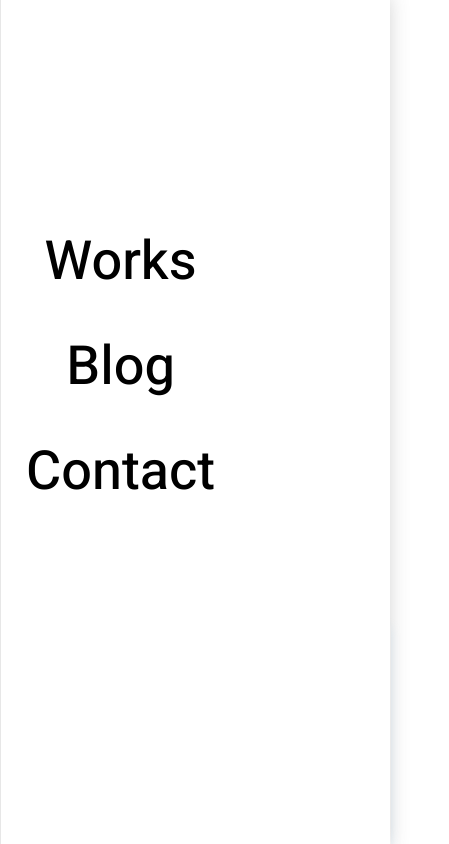
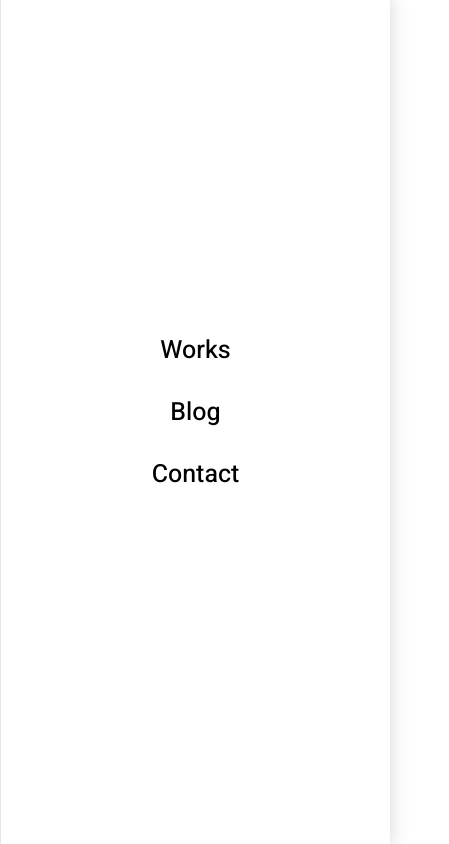
Before and after one commit to bodiavaleur/lenaportfolio, a React (Create React App) app: page / in a window 390 px wide. Both pictures are taken after a click on the element 342 px from the left and 30 px from the top of the page. Shown: the top 844 px of the page, 449 px wide, since content can reach past the window. Built offline with nearby package versions, Linux system fonts and the light colour scheme; some icons are missing.

Commit message:
edit-menu

```diff
--- a/src/components/Header/styles.css
+++ b/src/components/Header/styles.css
@@ -40,10 +40,3 @@
     display: none;
   }
 }
-
-@media only screen and (max-width: 475px) {
-  .burger-menu-open {
-    width: 100%;
-    align-content: flex-start;
-  }
-}
--- a/src/components/MobileMenu/styles.css
+++ b/src/components/MobileMenu/styles.css
@@ -57,23 +57,5 @@
 @media only screen and (max-width: 475px) {
   .mobile-menu {
     width: 100%;
-    display: flex;
-    justify-content: flex-start;
-    align-items: center;
-    padding-left: 25px;
-  }
-
-  .navigation {
-    width: auto;
-    height: 400px;
-  }
-
-  .navigation__link {
-    font-size: 54px;
-  }
-
-  .navigation__link:hover {
-    font-size: 60px;
-    color: #ff6464;
   }
 }
--- a/src/components/MyInfo/styles.css
+++ b/src/components/MyInfo/styles.css
@@ -1,5 +1,4 @@
 .infoblock {
-  height: 500px;
   width: 100%;
   max-width: 1200px;
   display: flex;
@@ -17,6 +16,7 @@
   justify-content: flex-start;
   align-content: center;
   gap: 25px;
+  padding-bottom: 35px;
 }
 .infoimg {
   position: relative;
--- a/src/components/RecentPosts/styles.css
+++ b/src/components/RecentPosts/styles.css
@@ -47,13 +47,12 @@
   background: #fff;
   box-shadow: 0px 4px 10px rgba(187, 225, 250, 0.25);
   border-radius: 4px;
-  width: 420px;
+  width: 100%;
   height: 300px;
   display: flex;
   flex-direction: column;
   justify-content: space-between;
   padding: 25px;
-  margin-right: 28px;
 }
 
 .information-header {
@@ -96,6 +95,7 @@
   }
 
   .information {
+    width: 100%;
     display: flex;
     flex-direction: column;
     gap: 15px;
@@ -129,4 +129,13 @@
     font-size: 16px;
     line-height: 23px;
   }
+  .infomation-box {
+    height: 300px;
+  }
 }
+
+@media only screen and (max-width: 475px) {
+  .infomation-box {
+    width: 100%;
+  }
+}
```
